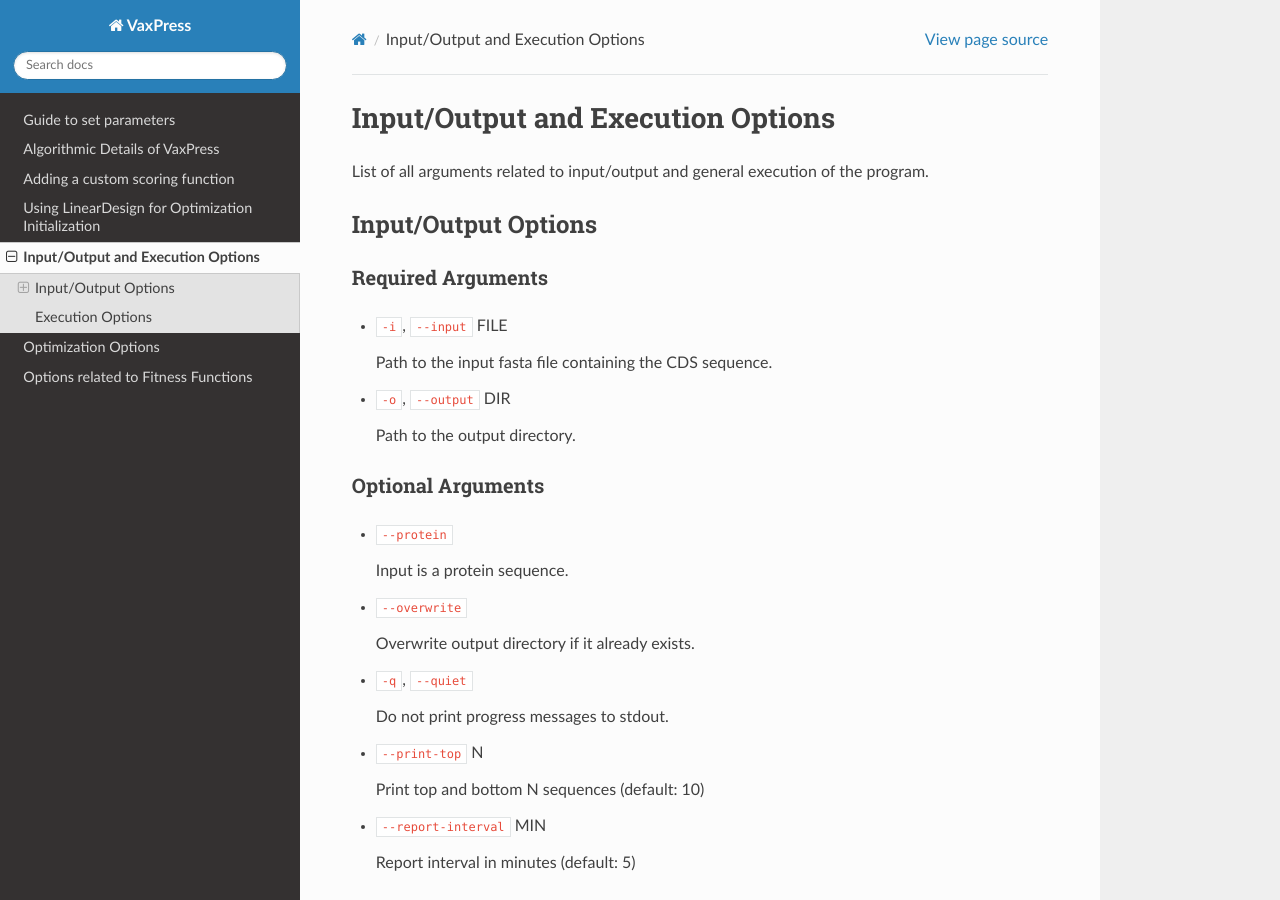
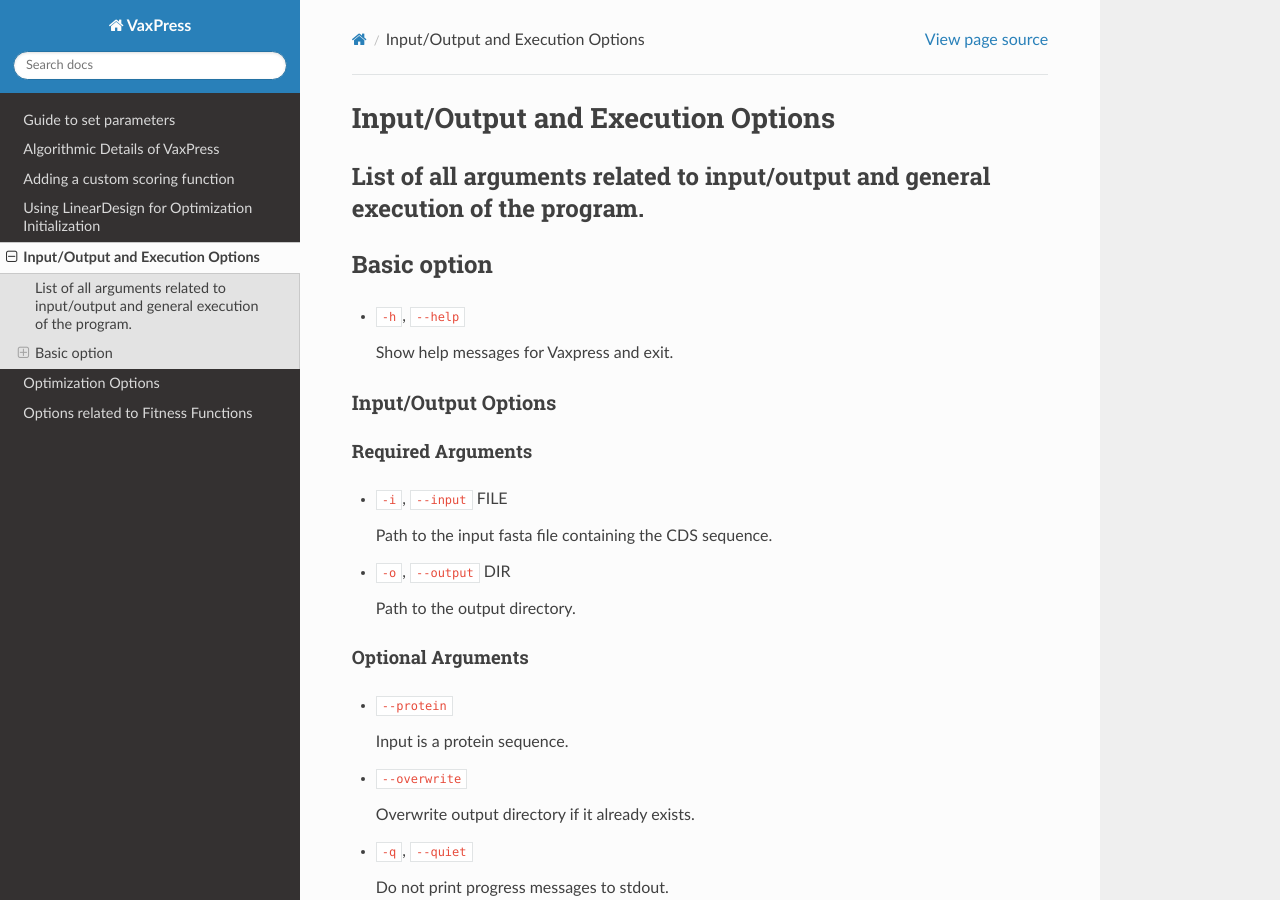
Before and after one commit to ChangLabSNU/VaxPress, a Sphinx documentation site: the page built from docs/source/execution_input_output_options.rst, in a window 1280 px wide and 900 px high. Built offline with Sphinx 7.4.7 and the Read the Docs theme 2.0.0, drawn with Linux system fonts in a browser that asks for light colours.

Commit message:
add --help message

```diff
--- a/docs/source/execution_input_output_options.rst
+++ b/docs/source/execution_input_output_options.rst
@@ -2,6 +2,12 @@
 *************************************
 
 List of all arguments related to input/output and general execution of the program.
+--------------------
+Basic option
+--------------------
+- ``-h``, ``--help``
+
+  Show help messages for Vaxpress and exit.
 
 ---------------------
 Input/Output Options
```
